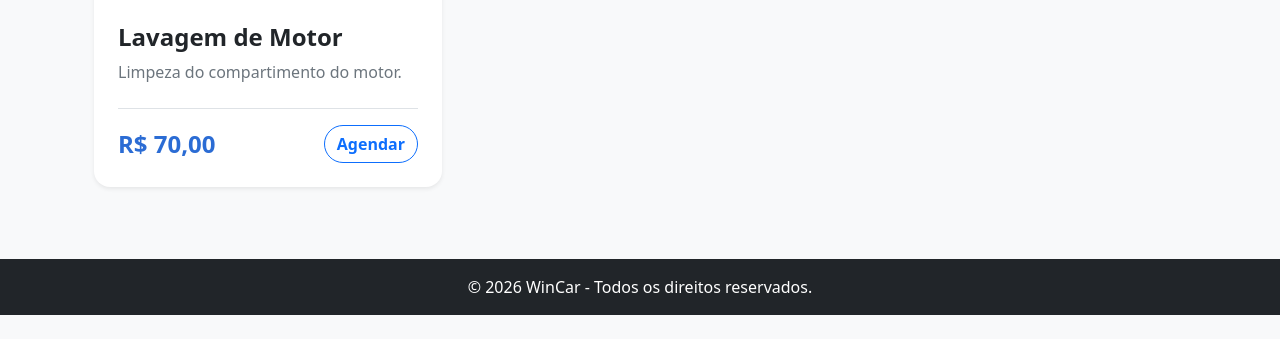
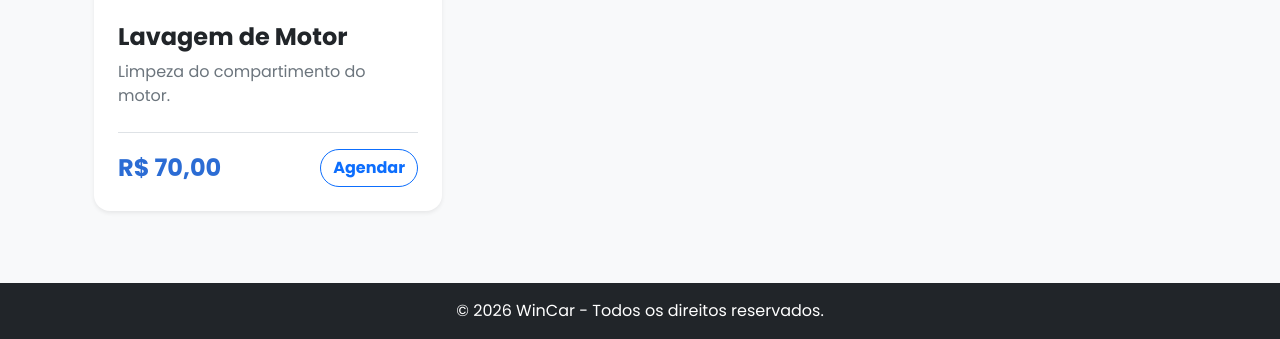
Before and after one commit to Vitor-Maldonado-G/WinCar, a PHP site: page /index.php in a window 1280 px wide. Shown: the part 1494-1833 px from the top of the page. Before the commit the page ends 1809 px from the top, so only its background shows below. Run offline with PHP 8.4, Linux system fonts and the light colour scheme; data comes from the database, SQL or seed files in the repository.

Commit message:
mudança da fonte dos textos

```diff
--- a/assets/css/estilo.css
+++ b/assets/css/estilo.css
@@ -2,3 +2,6 @@
   --bs-primary: #2b6cd4;
   --bs-primary-rgb: 43, 108, 212;
 }
+body {
+  font-family: 'Poppins', sans-serif;
+}
--- a/includes/header.php
+++ b/includes/header.php
@@ -12,6 +12,10 @@ if (session_status() === PHP_SESSION_NONE) {
     <title>WinCar - Sistema de Agendamento</title>
     <link href="https://cdn.jsdelivr.net/npm/bootstrap@5.3.0/dist/css/bootstrap.min.css" rel="stylesheet">
     <link href="assets/css/estilo.css" rel="stylesheet">
+    <link rel="preconnect" href="https://fonts.googleapis.com">
+    <link rel="preconnect" href="https://fonts.gstatic.com" crossorigin>
+    <link href="https://fonts.googleapis.com/css2?family=Poppins:wght@400;500;600;700&display=swap" rel="stylesheet">
+
 </head>
 
 <body class="d-flex flex-column min-vh-100 bg-light">
```
